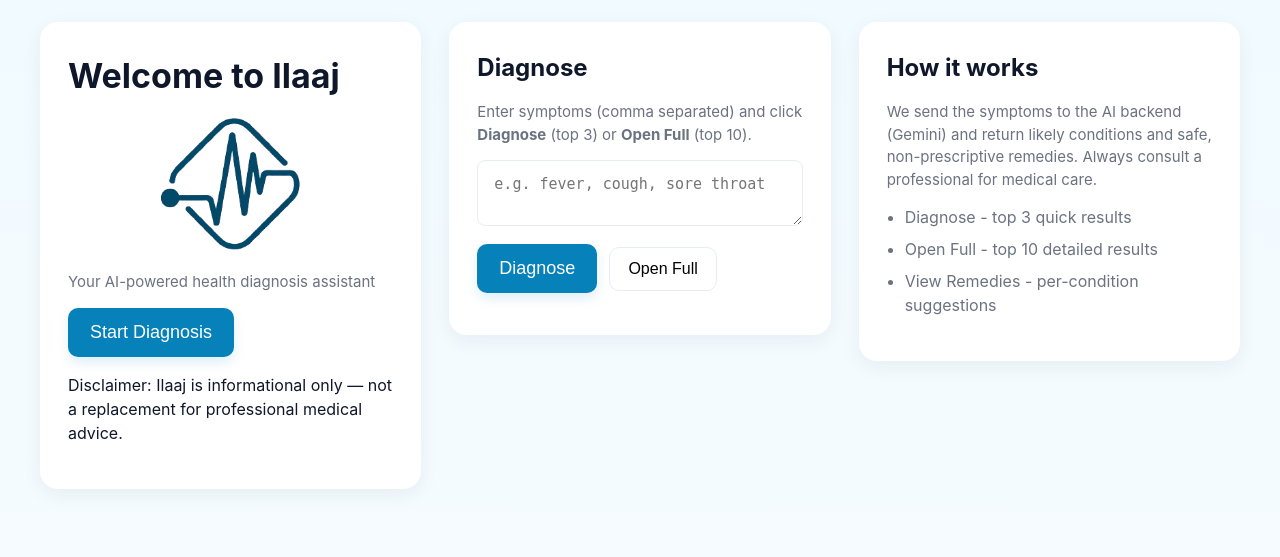
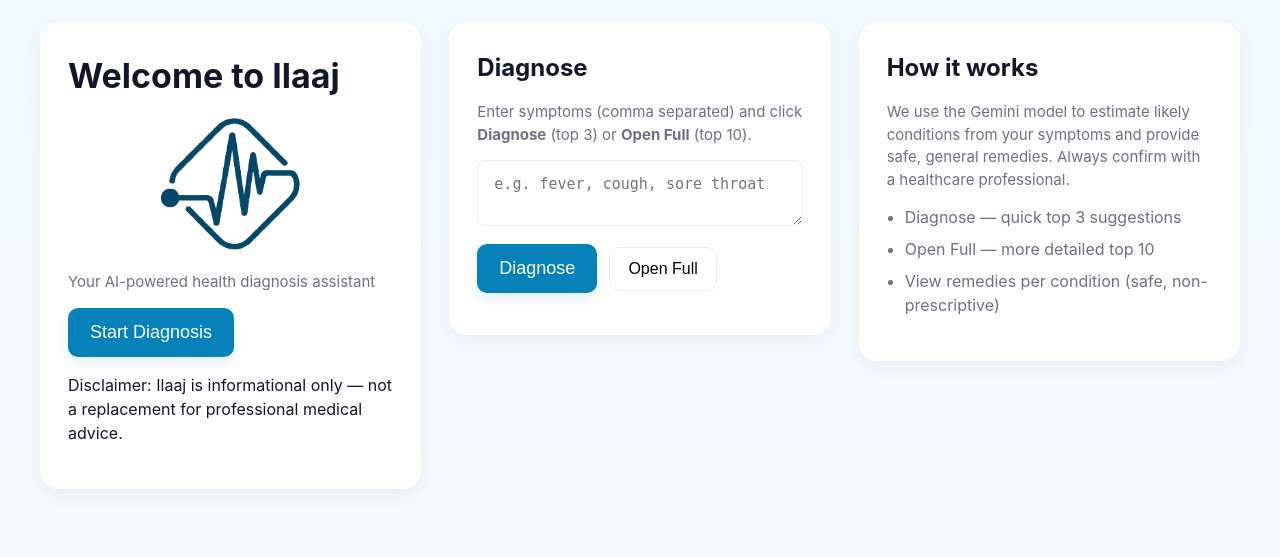
Before and after one commit to rajveer100704/Ilaaj, a FastAPI app: page / in a window 1280 px wide. Shown: the part 100-657 px from the top of the page. Run offline with FastAPI, Linux system fonts and the light colour scheme.

Commit message:
Update index.html

```diff
--- a/templates/index.html
+++ b/templates/index.html
@@ -1,8 +1,6 @@
 {% extends "base.html" %}
-
 {% block content %}
 <section class="cards-row">
-  <!-- LEFT: Welcome card -->
   <article class="card welcome-card">
     <h1>Welcome to Ilaaj</h1>
     <div class="hero-icon">
@@ -15,7 +13,6 @@
     <p class="disclaimer">Disclaimer: Ilaaj is informational only — not a replacement for professional medical advice.</p>
   </article>
 
-  <!-- CENTER: Diagnose card -->
   <article class="card diagnose-card" id="diagnose">
     <h2>Diagnose</h2>
     <p class="muted">Enter symptoms (comma separated) and click <strong>Diagnose</strong> (top 3) or <strong>Open Full</strong> (top 10).</p>
@@ -47,14 +44,13 @@
     </div>
   </article>
 
-  <!-- RIGHT: Optional info card (kept minimal) -->
   <article class="card info-card">
     <h2>How it works</h2>
-    <p class="muted">We send the symptoms to the AI backend (Gemini) and return likely conditions and safe, non-prescriptive remedies. Always consult a professional for medical care.</p>
+    <p class="muted">We use the Gemini model to estimate likely conditions from your symptoms and provide safe, general remedies. Always confirm with a healthcare professional.</p>
     <ul class="bullets">
-      <li>Diagnose - top 3 quick results</li>
-      <li>Open Full - top 10 detailed results</li>
-      <li>View Remedies - per-condition suggestions</li>
+      <li>Diagnose — quick top 3 suggestions</li>
+      <li>Open Full — more detailed top 10</li>
+      <li>View remedies per condition (safe, non-prescriptive)</li>
     </ul>
   </article>
 </section>
```
